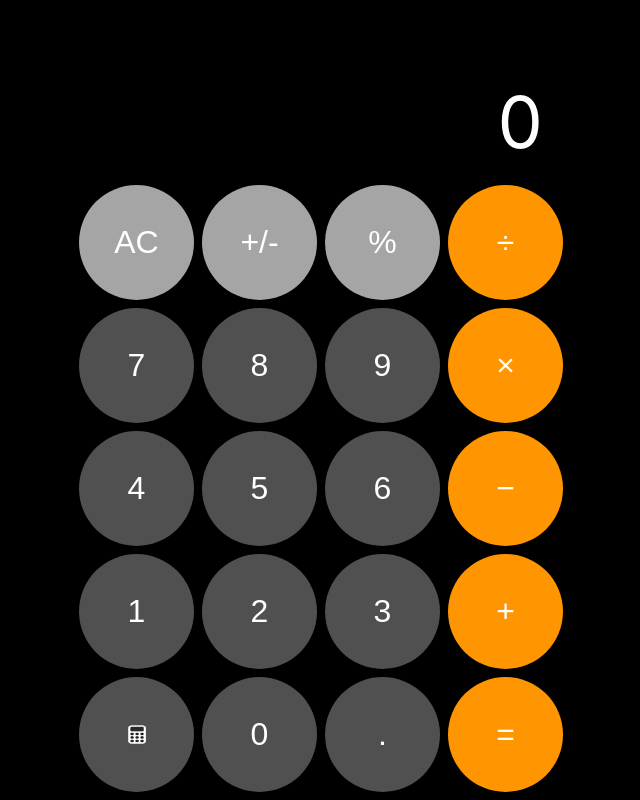
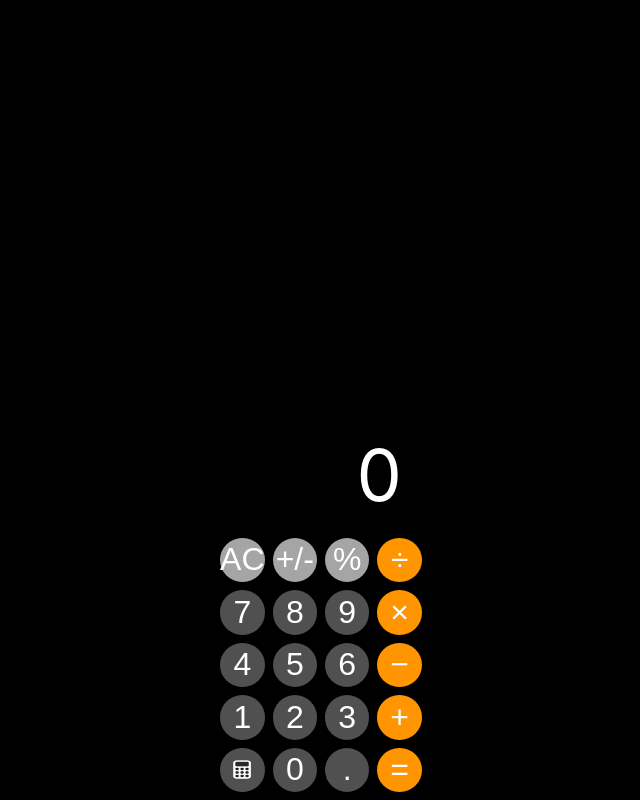
Before and after one commit to BidWizard-dev/calc-magic, a React (Create React App) app: page / in a window 1280 px wide. Shown: the whole page, without its empty margins (319-959 px from the left). Built offline with nearby package versions, Linux system fonts and the light colour scheme.

Commit message:
Updated calculator layout and added calculator icon

```diff
--- a/src/Calculator.css
+++ b/src/Calculator.css
@@ -1,20 +1,25 @@
 body, html {
   margin: 0;
   padding: 0;
+  width: 100%;
+  height: 100vh;
   background-color: black;
+}
+
+#root {
+  width: 100%;
+  height: 100%;
+  display: flex;
+  justify-content: center;
+  align-items: flex-end;
 }
 
 .calculator {
   width: 100%;
   max-width: 500px;
-  margin: 0 auto;
   background-color: black;
   padding: 8px;
   box-sizing: border-box;
-  position: fixed;
-  bottom: 0;
-  left: 50%;
-  transform: translateX(-50%);
 }
 
 .display {
@@ -23,12 +28,16 @@ body, html {
   font-size: 4.5em;
   padding: 20px;
   text-align: right;
+  width: 100%;
+  box-sizing: border-box;
 }
 
 .buttons {
   display: grid;
-  grid-template-columns: repeat(4, 1fr);
+  grid-template-columns: repeat(4, minmax(0, 1fr));
   gap: 8px;
+  width: 100%;
+  box-sizing: border-box;
 }
 
 button {
@@ -37,11 +46,16 @@ button {
   background-color: #505050;
   color: white;
   cursor: pointer;
+  transition: background-color 0.2s;
   border-radius: 50%;
+  width: 100%;
   aspect-ratio: 1;
   display: flex;
   align-items: center;
   justify-content: center;
+  padding: 0;
+  margin: 0;
+  min-width: 0;
 }
 
 .calculator-icon {
@@ -55,4 +69,5 @@ button.gray {
 
 button.orange {
   background-color: #ff9500;
+  color: white;
 }
```
